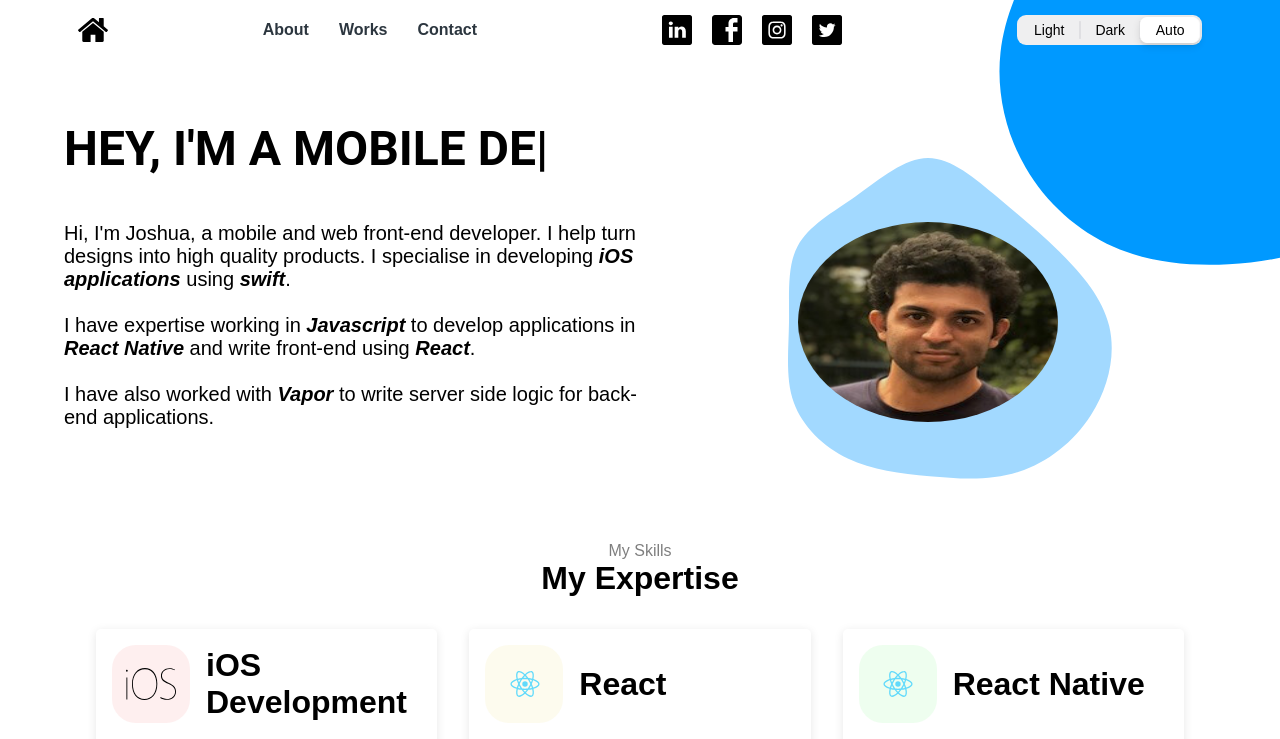
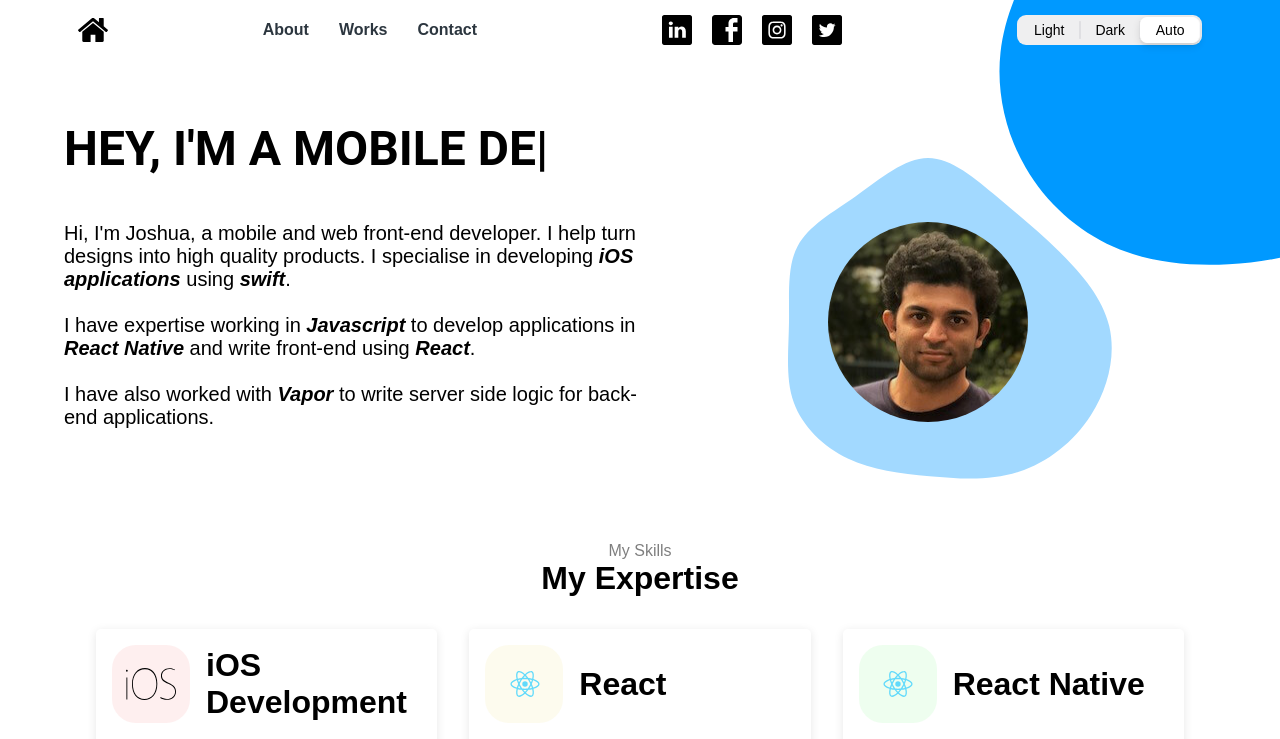
Before and after one commit to joshuacardozo1994/personal-website, a Next.js app: page / in a window 1280 px wide. Shown: the top 739 px of the page. Built offline with nearby package versions, Linux system fonts and the light colour scheme.

Commit message:
fixed image

```diff
--- a/styles/home.module.scss
+++ b/styles/home.module.scss
@@ -48,7 +48,7 @@ $image-container-side-length: 400px;
 
 .blob-image {
     border-radius: 50%;
-    width: 65%;
+    // width: 65%;
 }
 
 @mixin random-blob-common-styles {
```
